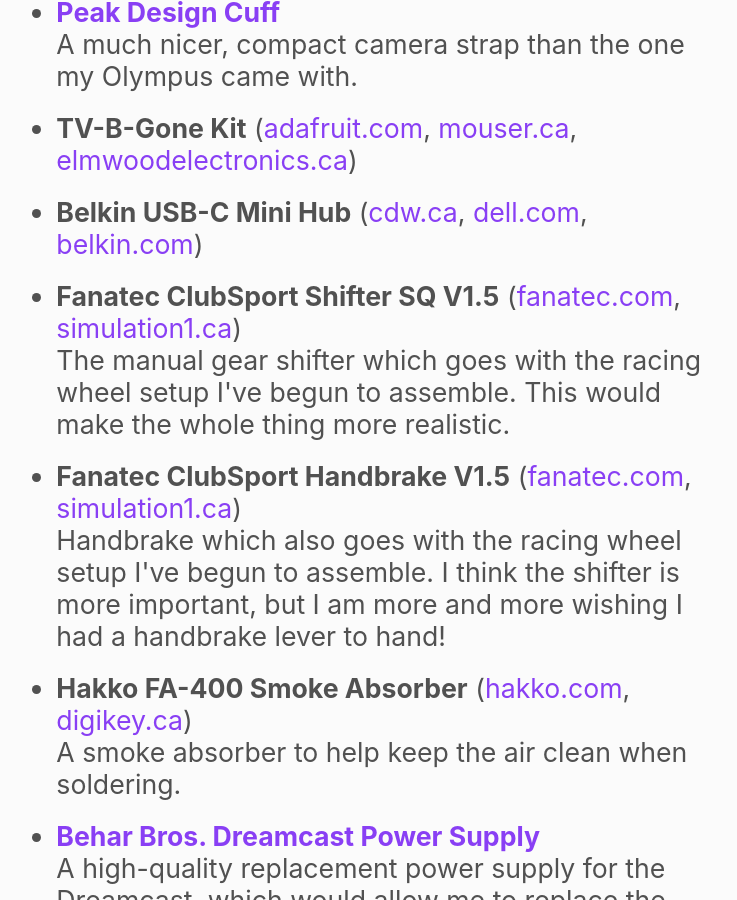
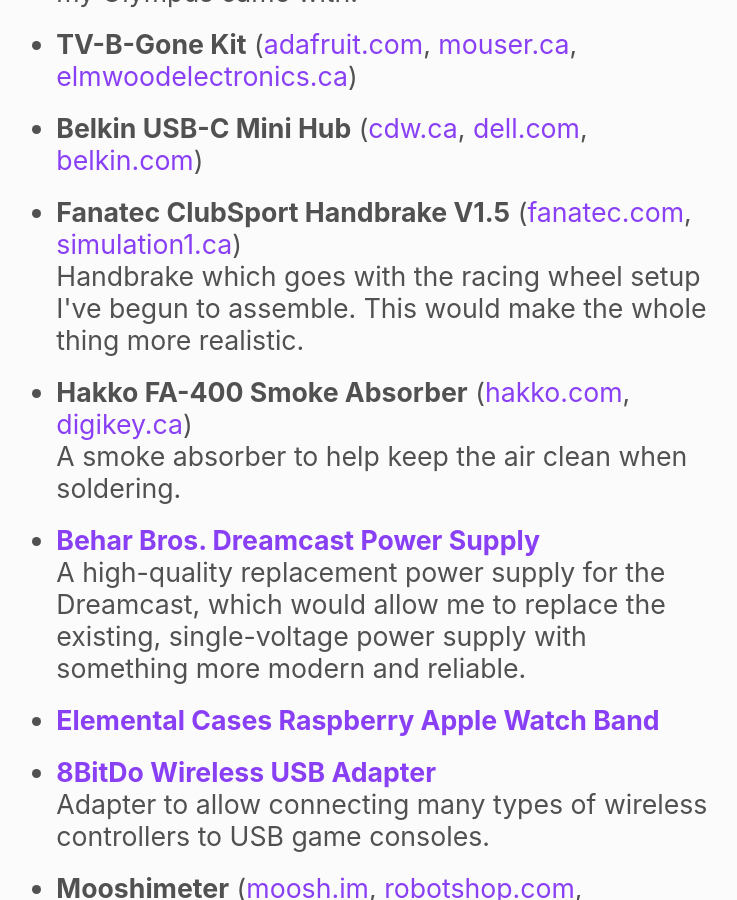
Before and after one commit to ticky/wishlist, a Jekyll site: the page built from index.md, in a window 1280 px wide and 900 px high, scrolled down 1802 px. Shown: the whole window, without its empty margins (277-1014 px from the left). Built offline with Jekyll 4.4.1, drawn with Linux system fonts in a browser that asks for light colours; our own code applies the rules of GitHub Pages for plain Markdown files; some of the changed text lies outside the part shown.

Commit message:
Update wishlist.yml

```diff
--- a/_data/wishlist.yml
+++ b/_data/wishlist.yml
@@ -16,11 +16,6 @@
     link: "https://steamcommunity.com/id/ticky/wishlist/"
 
 things:
-  - name: 8Bitdo Mobile Gaming Clip for Xbox Controllers
-    link:
-      - "https://www.8bitdo.com/mobile-gaming-clip-for-xbox-controllers/"
-      - "https://www.amazon.ca/8Bitdo-Mobile-Controllers-Officially-Licensed/dp/B08DJ2KYG9"
-
   - name: 8Bitdo Controller Travel Case
     link: "https://www.amazon.ca/8Bitdo-Classic-Controller-Travel-Controllers/dp/B08XYNQCH6"
     notes: |
@@ -64,20 +59,12 @@
       - "https://www.dell.com/en-ca/work/shop/belkin-inc-usb-c-4port-mini-hub/apd/a9602917/pc-accessories"
       - "https://www.belkin.com/us/docks-hubs/hubs/usb-c-4-port-mini-hub-usb-type-c/p/p-f4u090/"
 
-  - name: Fanatec ClubSport Shifter SQ V1.5
-    link:
-      - "https://fanatec.com/us-en/shifters-others/clubsport-shifter-sq-v-1.5"
-      - "https://www.simulation1.ca/products/clubsport-shifter-sq-v-1-5-us/"
-    notes: |
-      The manual gear shifter which goes with the racing wheel setup I've begun to assemble. This would make the whole thing more realistic.
-
   - name: Fanatec ClubSport Handbrake V1.5
     link:
       - "https://fanatec.com/us-en/shifters-others/clubsport-handbrake-v1.5"
       - "https://www.simulation1.ca/?s=Fanatec+handbrake&post_type=product"
     notes: |
-      Handbrake which also goes with the racing wheel setup I've begun to assemble.
-      I think the shifter is more important, but I am more and more wishing I had a handbrake lever to hand!
+      Handbrake which goes with the racing wheel setup I've begun to assemble. This would make the whole thing more realistic.
 
   - name: Hakko FA-400 Smoke Absorber
     link:
```
